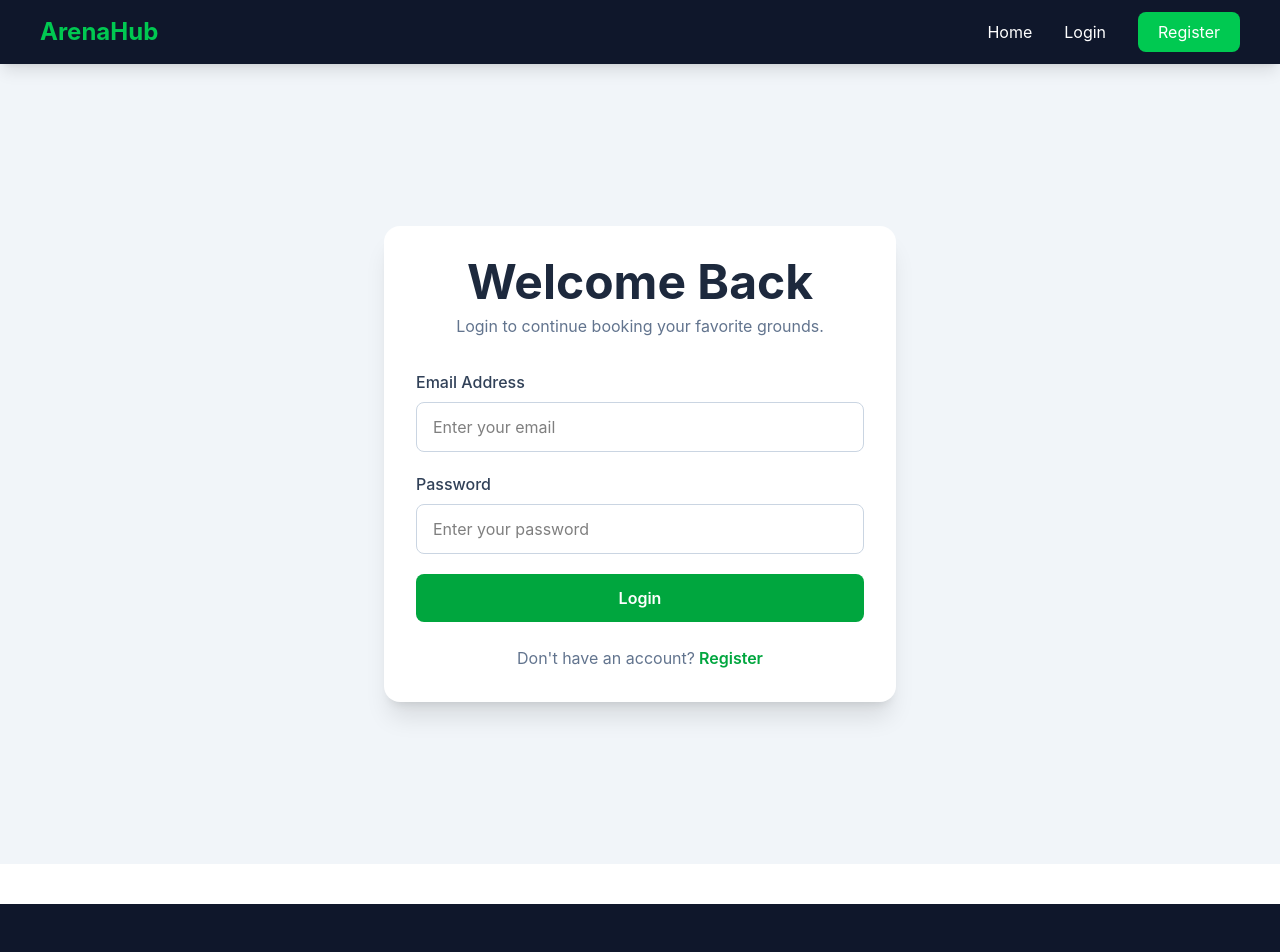
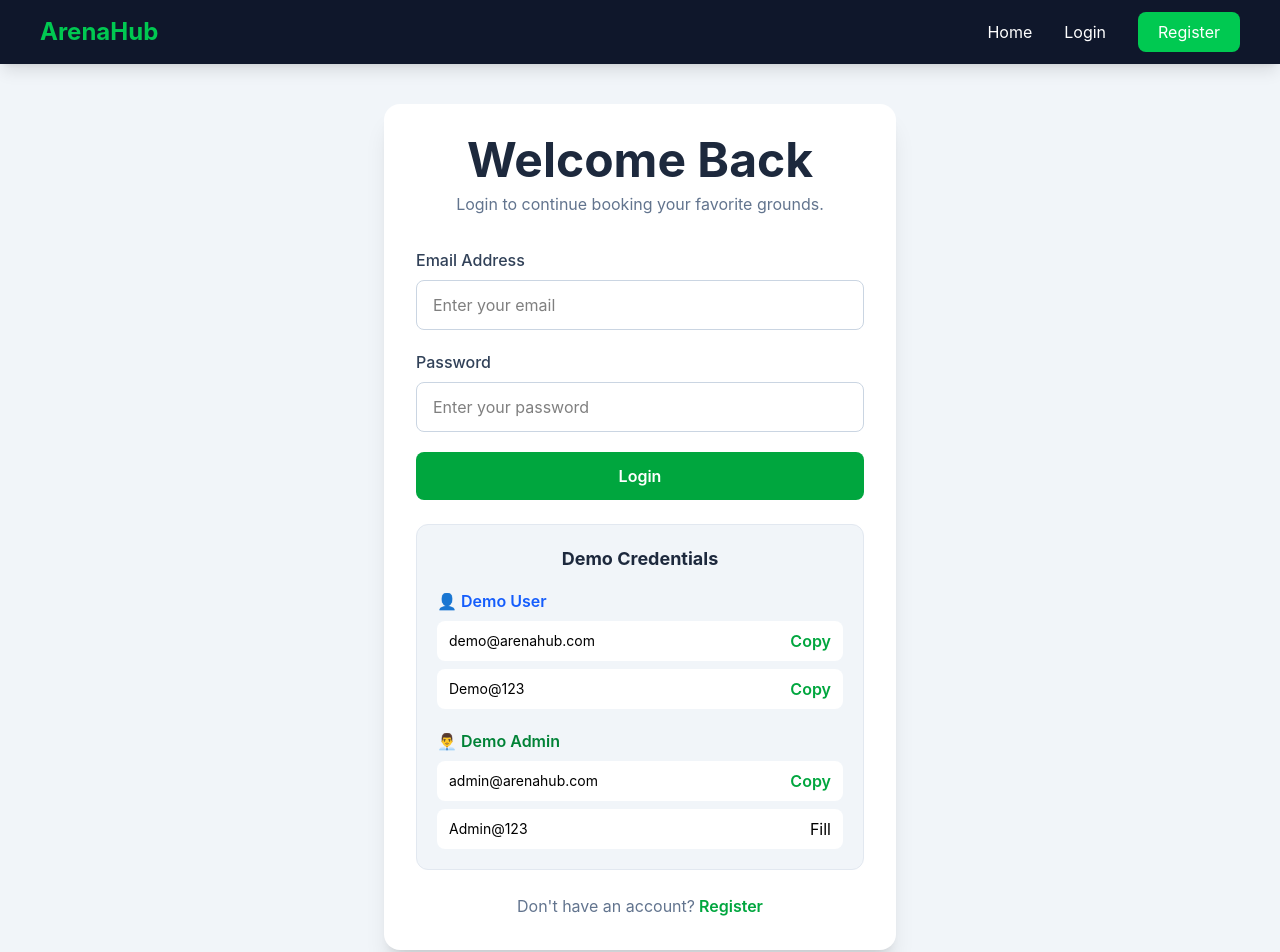
Before and after one commit to ravipansheriya2612-create/ArenaHub, a React (Vite) app in the folder Frontend/: page /login in a window 1280 px wide. Shown: the top 952 px of the page. Built offline with nearby package versions, Linux system fonts and the light colour scheme; no server answers.

Commit message:
Add demo credentials section and clipboard copy functionality in Login and Register components

```diff
--- a/Frontend/src/pages/Login.jsx
+++ b/Frontend/src/pages/Login.jsx
@@ -15,6 +15,11 @@ function Login() {
     const location = useLocation();
 
     const redirectPath = location.state?.from || "/";
+
+    const copyToClipboard = (text) => {
+        navigator.clipboard.writeText(text);
+        toast.success("Copied to clipboard");
+    };
 
     const handleLogin = async (e) => {
         e.preventDefault();
@@ -101,6 +106,84 @@ function Login() {
                         </button>
                     </form>
 
+                    <div className="mt-6 bg-slate-100 rounded-xl p-5 border border-slate-200">
+                        <h3 className="text-center text-lg font-bold text-slate-800 mb-4">
+                            Demo Credentials
+                        </h3>
+
+                        {/* User */}
+                        <div className="mb-5">
+                            <p className="font-semibold text-blue-600 mb-2">
+                                👤 Demo User
+                            </p>
+
+                            <div className="flex justify-between items-center bg-white rounded-lg px-3 py-2 mb-2">
+                                <span className="text-sm break-all">
+                                    demo@arenahub.com
+                                </span>
+
+                                <button
+                                    type="button"
+                                    onClick={() => copyToClipboard("demo@arenahub.com")}
+                                    className="text-green-600 font-semibold hover:underline"
+                                >
+                                    Copy
+                                </button>
+                            </div>
+
+                            <div className="flex justify-between items-center bg-white rounded-lg px-3 py-2">
+                                <span className="text-sm">
+                                    Demo@123
+                                </span>
+
+                                <button
+                                    type="button"
+                                    onClick={() => copyToClipboard("Demo@123")}
+                                    className="text-green-600 font-semibold hover:underline"
+                                >
+                                    Copy
+                                </button>
+                            </div>
+                        </div>
+
+                        {/* Admin */}
+                        <div>
+                            <p className="font-semibold text-green-700 mb-2">
+                                👨‍💼 Demo Admin
+                            </p>
+
+                            <div className="flex justify-between items-center bg-white rounded-lg px-3 py-2 mb-2">
+                                <span className="text-sm break-all">
+                                    admin@arenahub.com
+                                </span>
+
+                                <button
+                                    type="button"
+                                    onClick={() => copyToClipboard("admin@arenahub.com")}
+                                    className="text-green-600 font-semibold hover:underline"
+                                >
+                                    Copy
+                                </button>
+                            </div>
+
+                            <div className="flex justify-between items-center bg-white rounded-lg px-3 py-2">
+                                <span className="text-sm">
+                                    Admin@123
+                                </span>
+
+                                <button
+                                    type="button"
+                                    onClick={() => {
+                                        setEmail("admin@arenahub.com");
+                                        setPassword("Admin@123");
+                                    }}
+                                >
+                                    Fill
+                                </button>
+                            </div>
+                        </div>
+                    </div>
+
                     <p className="text-center text-slate-500 mt-6 text-sm sm:text-base">
                         Don't have an account?
 
--- a/Frontend/src/pages/Register.jsx
+++ b/Frontend/src/pages/Register.jsx
@@ -117,13 +117,62 @@ function Register() {
                             type="submit"
                             disabled={loading}
                             className={`w-full py-3 rounded-lg font-semibold text-sm sm:text-base transition ${loading
-                                    ? "bg-green-400 cursor-not-allowed text-white"
-                                    : "bg-green-600 hover:bg-green-700 text-white"
+                                ? "bg-green-400 cursor-not-allowed text-white"
+                                : "bg-green-600 hover:bg-green-700 text-white"
                                 }`}
                         >
                             {loading ? "Creating Account..." : "Create Account"}
                         </button>
                     </form>
+
+                    <div className="mt-6 bg-yellow-50 border border-yellow-300 rounded-xl p-5">
+                        <h3 className="text-lg font-bold text-yellow-800 text-center">
+                            Already Want to Explore?
+                        </h3>
+
+                        <p className="text-sm text-slate-600 text-center mt-2 mb-4">
+                            No need to create a new account. Use our demo accounts to explore the application instantly.
+                        </p>
+
+                        <div className="space-y-4">
+
+                            <div className="bg-white rounded-lg p-3">
+                                <p className="font-semibold text-blue-600">
+                                    👤 Demo User
+                                </p>
+
+                                <p className="text-sm mt-1">
+                                    Email: demo@arenahub.com
+                                </p>
+
+                                <p className="text-sm">
+                                    Password: Demo@123
+                                </p>
+                            </div>
+
+                            <div className="bg-white rounded-lg p-3">
+                                <p className="font-semibold text-green-700">
+                                    👨‍💼 Demo Admin
+                                </p>
+
+                                <p className="text-sm mt-1">
+                                    Email: admin@arenahub.com
+                                </p>
+
+                                <p className="text-sm">
+                                    Password: Admin@123
+                                </p>
+                            </div>
+
+                        </div>
+
+                        <Link
+                            to="/login"
+                            className="block mt-5 text-center bg-green-600 hover:bg-green-700 text-white py-2 rounded-lg font-semibold transition"
+                        >
+                            Login with Demo Account
+                        </Link>
+                    </div>
 
                     <p className="text-center text-slate-500 mt-6 text-sm sm:text-base">
                         Already have an account?
```
